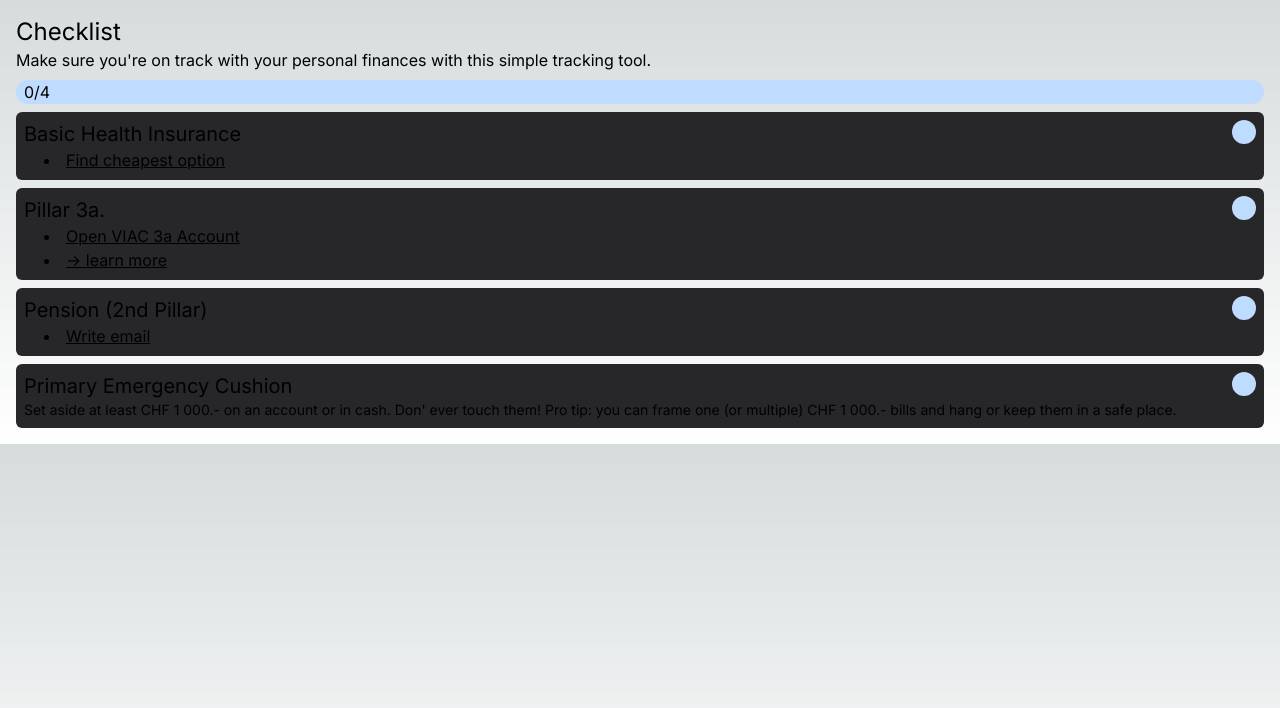
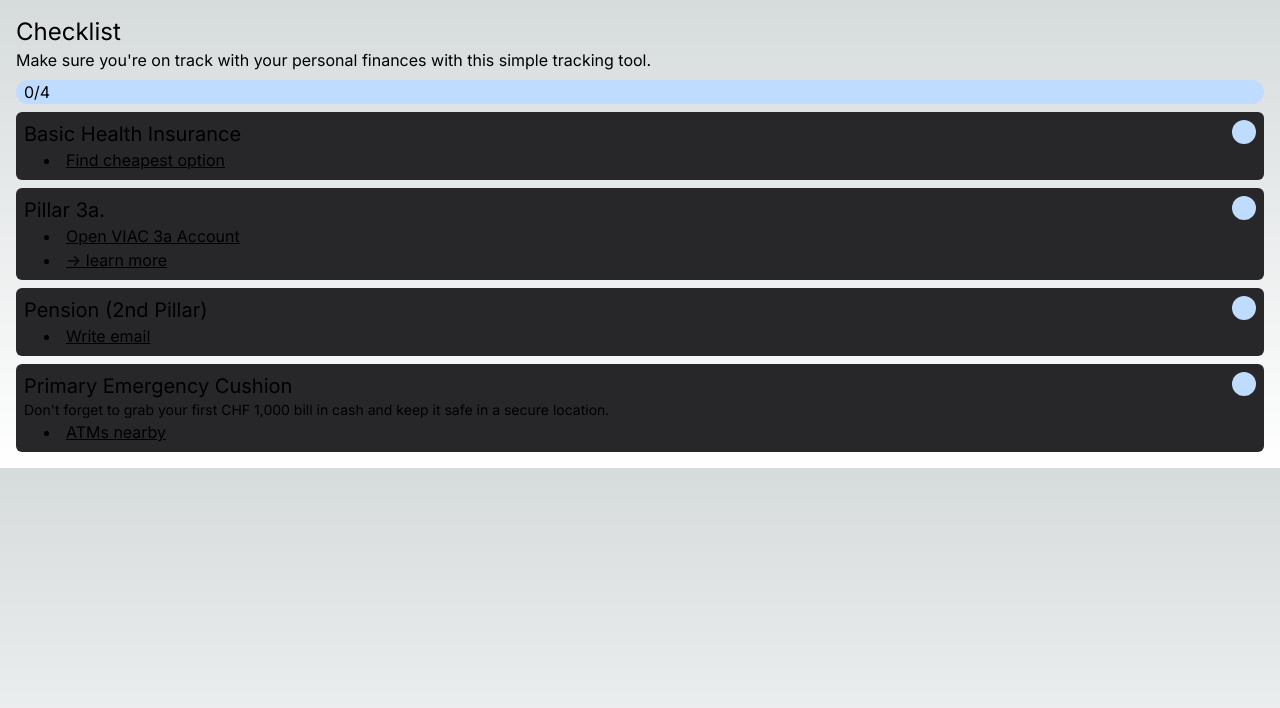
Before and after one commit to omarelabed/fresco-flow, a Next.js app: page / in a window 1280 px wide. Shown: the top 708 px of the page. Built offline with nearby package versions, Linux system fonts and the light colour scheme.

Commit message:
improve copy

```diff
--- a/src/app/data/data.ts
+++ b/src/app/data/data.ts
@@ -6,8 +6,14 @@ export const initialChecklist: ChecklistEntry[] = [
 		title: 'Primary Emergency Cushion',
 		done: false,
 		description: [
-			'Set aside at least CHF 1 000.- on an account or in cash. Don\' ever touch them! Pro tip: you can frame one (or multiple) CHF 1 000.- bills and hang or keep them in a safe place.'
+			'Don\'t forget to grab your first CHF 1,000 bill in cash and keep it safe in a secure location.',
 		],
+		actions: [
+			{
+				text: 'ATMs nearby',
+				url: 'https://www.google.com/maps/search/ATMs',
+			}
+		]
 	},
 	{
 		key: 'pillar2',
@@ -49,10 +55,6 @@ export const initialChecklist: ChecklistEntry[] = [
 ];
 
 // convert to checklist map for efficient data management
-export const initialChecklistMap: ChecklistMap = (() => {
-	const initialChecklistMap: ChecklistMap = {};
-	for (const initialItem of initialChecklist) {
-		initialChecklistMap[initialItem.key] = initialItem;
-	}
-	return initialChecklistMap;
-})();
+export const initialChecklistMap: ChecklistMap = Object.fromEntries(
+	new Map(initialChecklist.map(item => [item.key, item]))
+);
```
